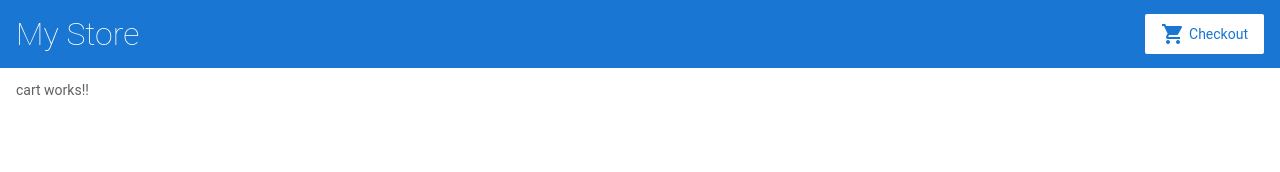
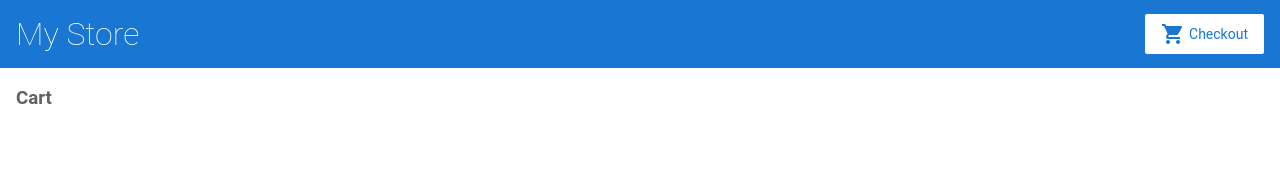
Before and after one commit to tejaswate7/angular-tejas-test-u1r7wm, an Angular app: page /cart in a window 1280 px wide. Shown: the top 172 px of the page. Built offline with nearby package versions, Linux system fonts and the light colour scheme.

Commit message:
2 files modified

```diff
--- a/src/app/app.module.ts
+++ b/src/app/app.module.ts
@@ -10,10 +10,12 @@ import { ProductAlertsComponent } from './product-alerts/product-alerts.componen
 import { ProductDetailsComponent } from './product-details/product-details.component';
 import { CartService } from './cart.service';
 import { CartComponent } from './cart/cart.component';
+import { HttpClientModule } from '@angular/common/http';
 
 @NgModule({
   imports: [
     BrowserModule,
+    HttpClientModule,
     ReactiveFormsModule,
     RouterModule.forRoot([
       { path: '', component: ProductListComponent },
--- a/src/app/cart/cart.component.html
+++ b/src/app/cart/cart.component.html
@@ -1,3 +1,6 @@
-<p>
-cart works!!
-</p>
+<h3>Cart</h3>
+
+<div class="cart-item" *ngFor="let item of items">
+  <span>{{ item.name }}</span>
+  <span>{{ item.price | currency }}</span>
+</div>
```
